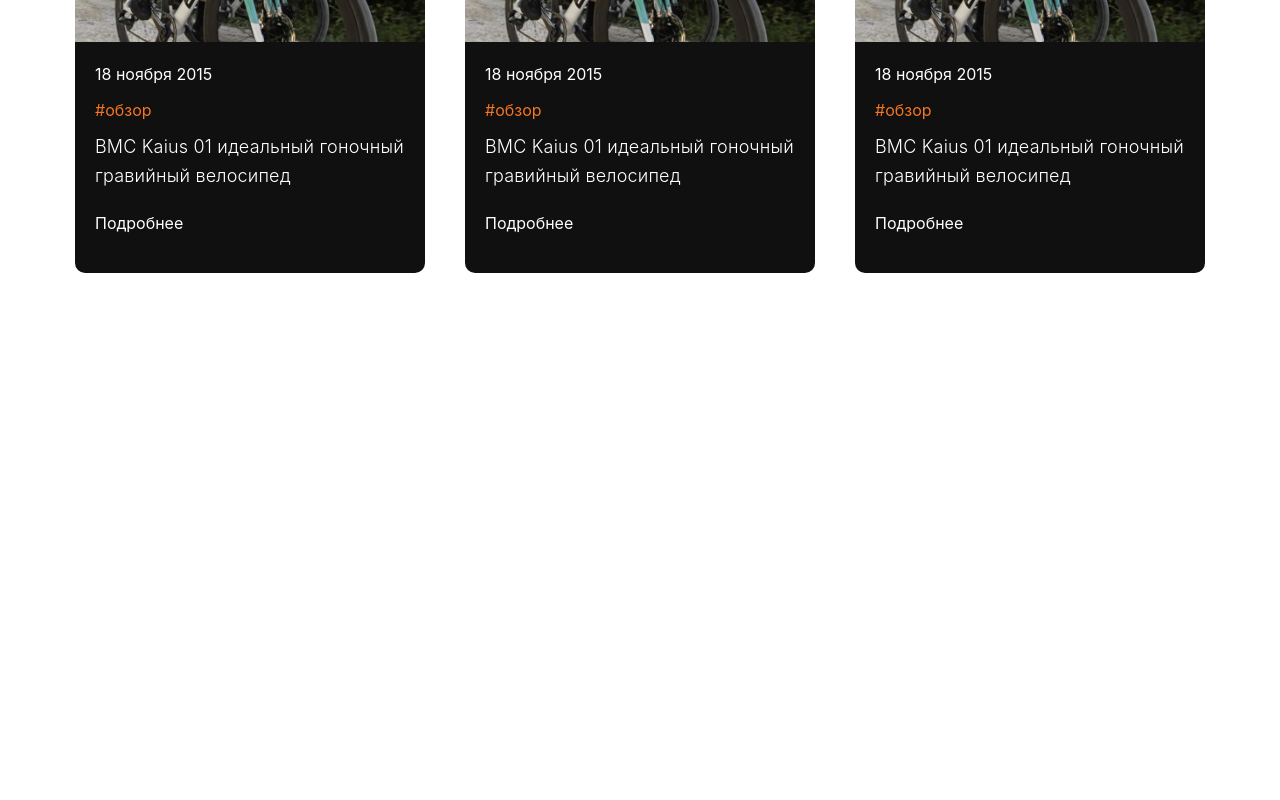
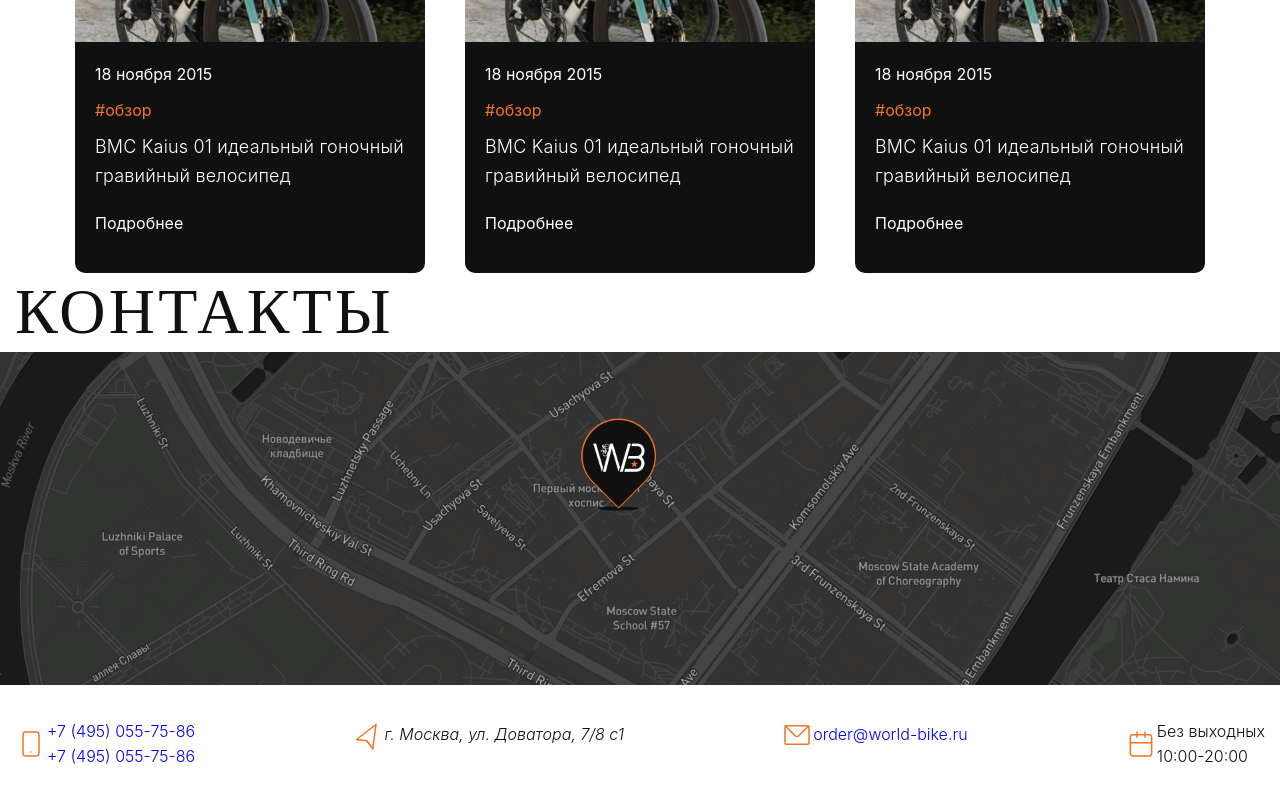
Before and after one commit to Islam-Parchiev/electroVelo, a React app in the folder client/: page / in a window 1280 px wide. Shown: the part 7548-8348 px from the top of the page. Before the commit the page ends 7821 px from the top, so only its background shows below. Built offline with nearby package versions, Linux system fonts and the light colour scheme.

Commit message:
MainContacts html

```diff
--- /dev/null
+++ b/client/src/components/MainContacts/MainContacts.module.scss
@@ -0,0 +1,25 @@
+.MainContacts {
+	padding-bottom: 50px;
+	ul {
+		display: flex;
+		align-items: start;
+		justify-content: space-between;
+		padding-top: 30px;
+	}
+}
+.ContactsItem {
+	display: flex;
+	align-items: center;
+	&__info {
+		display: flex;
+		flex-direction: column;
+		align-items: start;
+/* desk mob 16 light */
+font-family: Inter;
+font-weight: 300;
+font-style: normal;
+font-size: 16px;
+line-height: 160%; /* 25.6px */
+		color: var(--bl, #101010);
+	}
+}
--- /dev/null
+++ b/client/src/components/MainContacts/MainContacts.tsx
@@ -0,0 +1,150 @@
+import React from 'react'
+
+import styles from './MainContacts.module.scss'
+
+interface MainContactsProps {}
+
+const MainContacts: React.FC<MainContactsProps> = props => {
+	const {} = props
+	return (
+		<section className={styles.MainContacts}>
+			<div className="container">
+				<h2 className="title">Контакты</h2>
+			</div>
+			<div className={styles.MainContacts__map}>
+				<img src="/images/Main/map.jpg" alt="Map" />
+			</div>
+			<div className={`container ${styles.MainContacts__cotnainer}`}>
+				<ul className={`list-reset ${styles.MainContacts__list}`}>
+					<li className={styles.ContactsItem}>
+						<svg
+							xmlns="http://www.w3.org/2000/svg"
+							width="32"
+							height="32"
+							viewBox="0 0 32 32"
+							fill="none">
+							<path
+								d="M21.3333 4H10.6667C9.19391 4 8 5.19391 8 6.66667V25.3333C8 26.8061 9.19391 28 10.6667 28H21.3333C22.8061 28
+							24 26.8061 24 25.3333V6.66667C24 5.19391 22.8061 4 21.3333 4Z"
+								stroke="#F57520"
+								stroke-width="1.5"
+								stroke-linecap="round"
+								stroke-linejoin="round"
+							/>
+							<path
+								d="M16 24.0133V24"
+								stroke="#F57520"
+								stroke-width="1.5"
+								stroke-linecap="round"
+								stroke-linejoin="round"
+							/>
+						</svg>
+						<div className={styles.ContactsItem__info}>
+							<a href="/">+7 (495) 055-75-86</a>
+							<a href="/">+7 (495) 055-75-86</a>
+						</div>
+					</li>
+					<li className={styles.ContactsItem}>
+						<svg
+							xmlns="http://www.w3.org/2000/svg"
+							width="32"
+							height="32"
+							viewBox="0 0 32 32"
+							fill="none">
+							<g clip-path="url(#clip0_1922_247)">
+								<path
+									d="M20.7373 29.8148L23.9877 5.51823L4.57145 20.4815L14.6544 21.684L20.7373 29.8148Z"
+									stroke="#F57520"
+									stroke-width="1.5"
+									stroke-linecap="round"
+									stroke-linejoin="round"
+								/>
+							</g>
+							<defs>
+								<clipPath id="clip0_1922_247">
+									<rect width="32" height="32" fill="white" />
+								</clipPath>
+							</defs>
+						</svg>
+						<div className={styles.ContactsItem__info}>
+							<address>г. Москва, ул. Доватора, 7/8 с1</address>
+						</div>
+					</li>
+					<li className={styles.ContactsItem}>
+						<svg
+							xmlns="http://www.w3.org/2000/svg"
+							width="32"
+							height="32"
+							viewBox="0 0 32 32"
+							fill="none">
+							<path
+								d="M26.6667 6.66699H5.33333C4.96515 6.66699 4.63181 6.81623 4.39052 7.05751C4.14924 7.29881 4 7.63214 4
+								8.00033V24.0003C4 24.7367 4.59696 25.3337 5.33333 25.3337H26.6667C27.4031 25.3337 28 24.7367 28 24.0003V8.00033C28
+								 7.63214 27.8508 7.29881 27.6095 7.05751C27.3681 6.81623 27.0348 6.66699 26.6667 6.66699Z"
+								stroke="#F57520"
+								stroke-width="1.5"
+								stroke-linecap="round"
+								stroke-linejoin="round"
+							/>
+							<path
+								d="M4.39062 7.05762L14.1145 16.7814C15.1558 17.8229 16.8444 17.8229 17.8857 16.7814L27.6096 7.05762"
+								stroke="#F57520"
+								stroke-width="1.5"
+								stroke-linecap="round"
+								stroke-linejoin="round"
+							/>
+						</svg>
+						<div className={styles.ContactsItem__info}>
+							<a href="/">order@world-bike.ru</a>
+
+						</div>
+					</li>
+					<li className={styles.ContactsItem}>
+						<svg
+							xmlns="http://www.w3.org/2000/svg"
+							width="32"
+							height="32"
+							viewBox="0 0 32 32"
+							fill="none">
+							<path
+								d="M5.3335 14.667H26.6668"
+								stroke="#F57520"
+								stroke-width="1.5"
+								stroke-linecap="round"
+								stroke-linejoin="round"
+							/>
+							<path
+								d="M5.3335 9.33366V25.3337C5.3335 26.8065 6.5274 28.0003 8.00016 28.0003H24.0002C25.473 28.0003 26.6668 26.8065
+								26.6668 25.3337V14.667V9.33366C26.6668 7.8609 25.473 6.66699 24.0002 6.66699H8.00016C6.5274 6.66699 5.3335 7.8609 5.3335 9.33366Z"
+								stroke="#F57520"
+								stroke-width="1.5"
+								stroke-linecap="round"
+								stroke-linejoin="round"
+							/>
+							<path
+								d="M20 4V9.33333"
+								stroke="#F57520"
+								stroke-width="1.5"
+								stroke-linecap="round"
+								stroke-linejoin="round"
+							/>
+							<path
+								d="M12 4V9.33333"
+								stroke="#F57520"
+								stroke-width="1.5"
+								stroke-linecap="round"
+								stroke-linejoin="round"
+							/>
+						</svg>
+						<div className={styles.ContactsItem__info}>
+							<span>Без выходных </span>
+							<span>10:00-20:00</span>
+						</div>
+					</li>
+				</ul>
+			</div>
+		</section>
+	)
+}
+
+export default MainContacts
--- a/client/src/pages/Main/Main.tsx
+++ b/client/src/pages/Main/Main.tsx
@@ -11,6 +11,7 @@
 import Advantages from '@components/Advantages/Advantages'
 import Kit from '@components/Kit/Kit'
 import Reviews from '@components/Reviews/Reviews'
+import MainContacts from '@components/MainContacts/MainContacts'
 
 const Main:FC = () => {
 	return (
@@ -25,6 +26,7 @@
 			<Advantages/>
 			<Kit/>
 			<Reviews/>
+			<MainContacts/>
 		</main>
 	)
 }
```
Also changed, not shown: client/public/images/Main/map.jpg (added).
